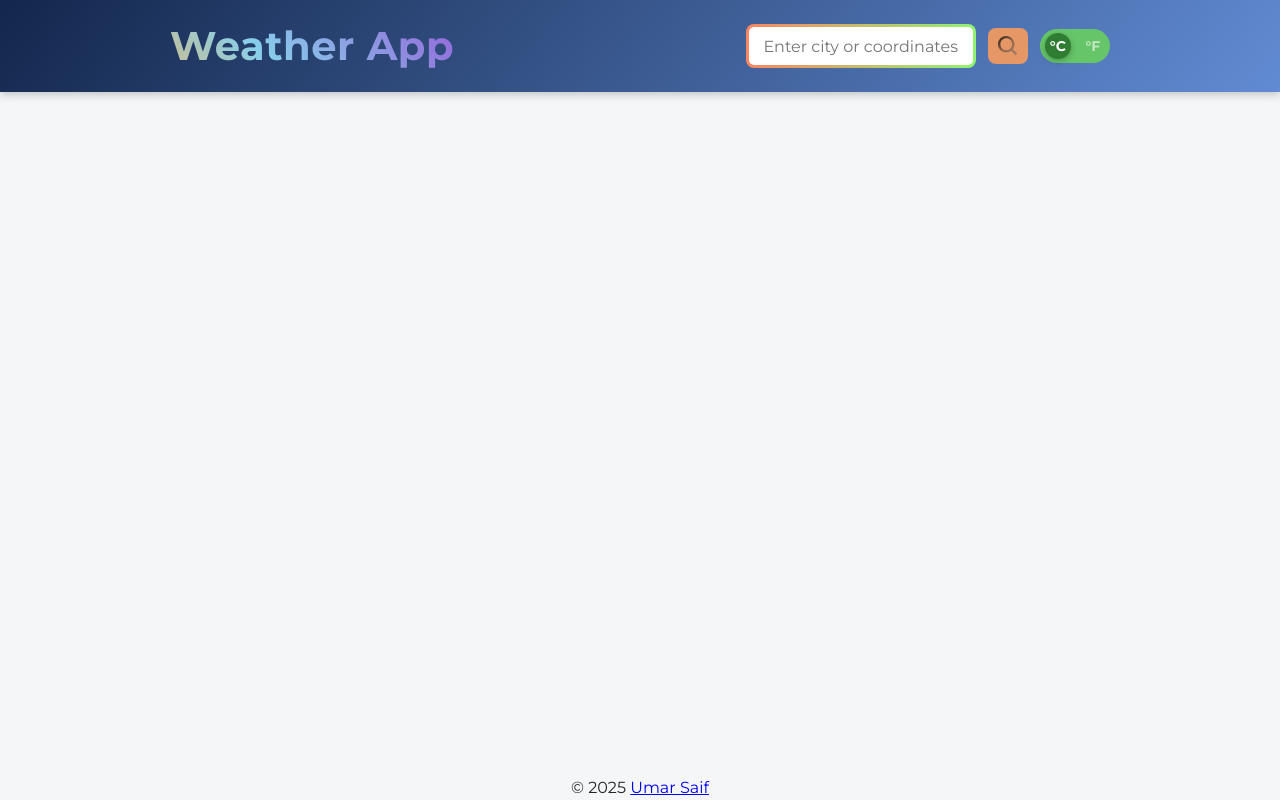
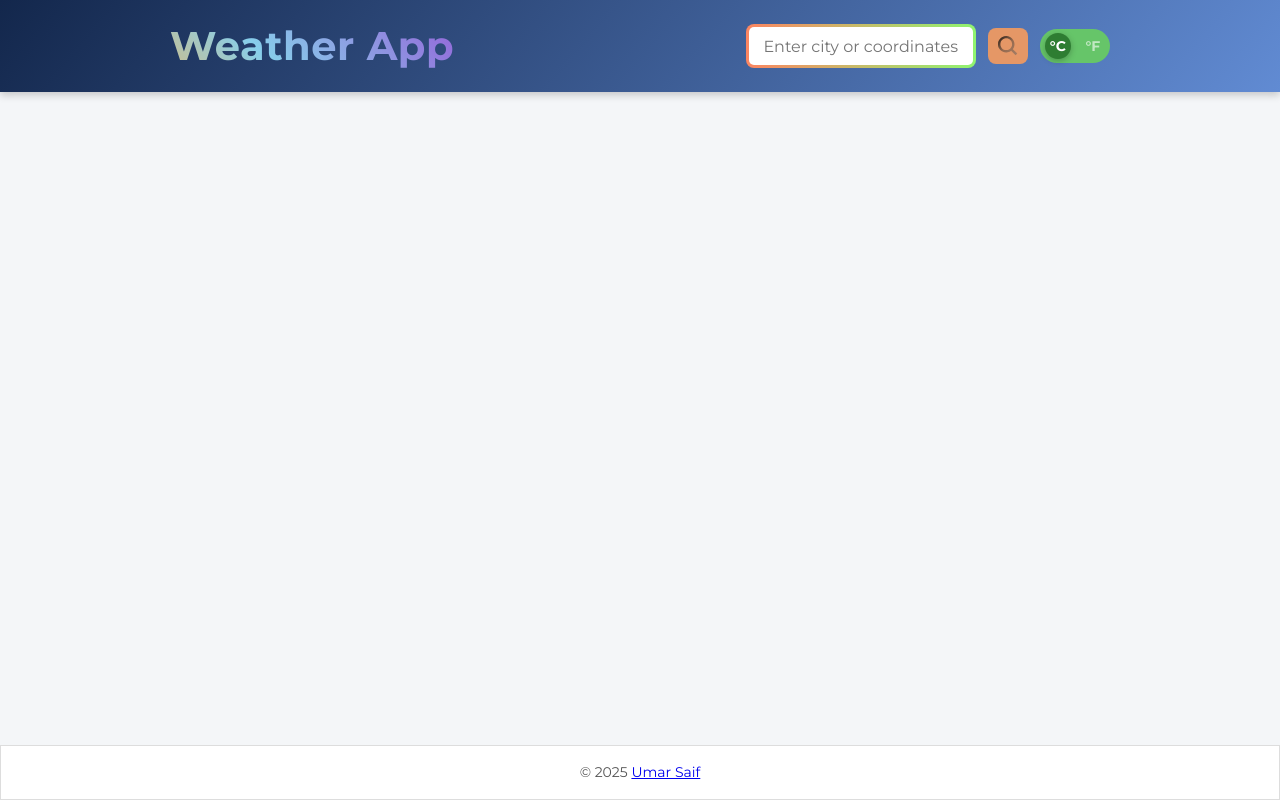
Before and after one commit to umersaif11/weather-app, a website built with webpack: page src/template.html in a window 1280 px wide. Built offline with nearby package versions, Linux system fonts and the light colour scheme; no server answers; a web font is replaced by a local one.

Commit message:
Add the styling to footer

```diff
--- a/src/styles.css
+++ b/src/styles.css
@@ -328,3 +328,12 @@ header{
 .wi-sunset {
   color: #ffb347;
 }
+footer {
+  background-color: #fff;
+  width: 100%;
+  text-align: center;
+  font-size: 14px;
+  padding: 1rem 0;
+  color: #555;
+  border: 1px solid #ddd;
+}
```
